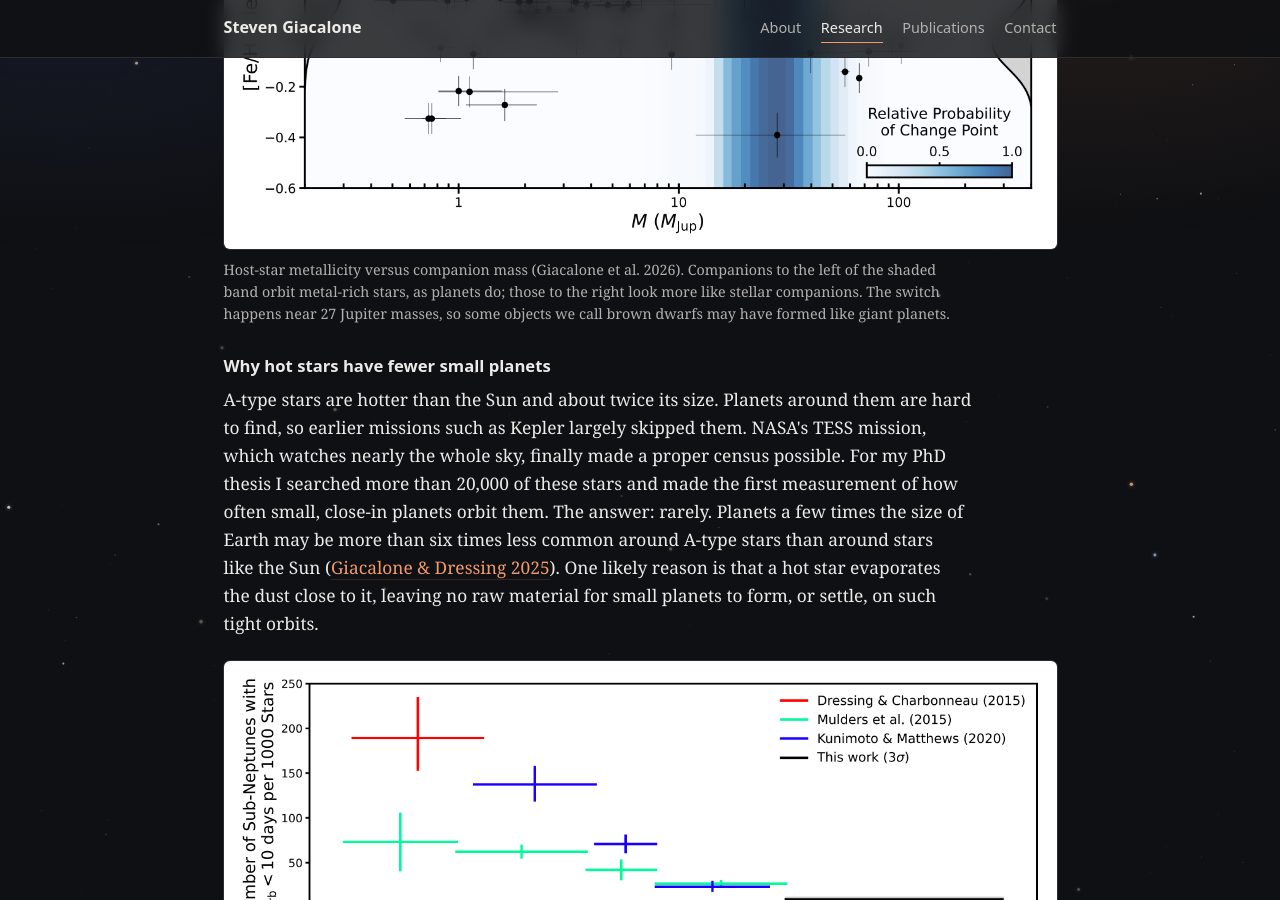
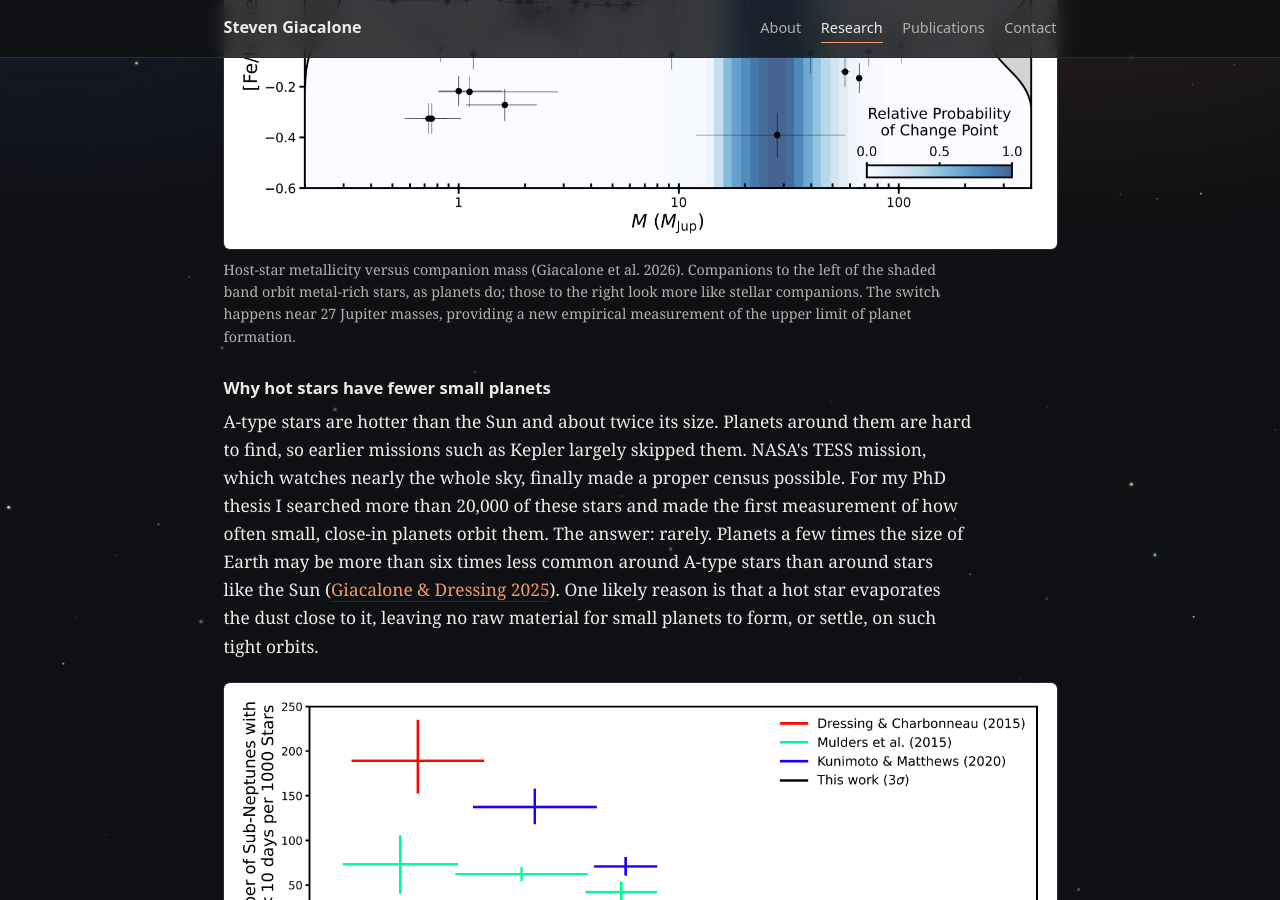
Before and after one commit to stevengiacalone/stevengiacalone.github.io, a Jekyll site: the page built from research/demographics.html, in a window 1280 px wide and 900 px high, scrolled down 988 px. Built offline with Jekyll 4.4.1, drawn with Linux system fonts in a browser that asks for light colours.

Commit message:
Update metallicity figure caption
Co-Authored-By: Claude Opus 5.5 <noreply@anthropic.com>
Claude-Session: https://claude.ai/code/session_01RapRmGYcJxYnG7hBfRrCXQ

```diff
--- a/research/demographics.html
+++ b/research/demographics.html
@@ -32,7 +32,7 @@ description: "Population-level statistics of planets and brown dwarfs: the giant
 </p>
 <figure class="fig">
   <img src="{{ pdf }}fig2.png" loading="lazy" alt="Host-star metallicity versus companion mass.">
-  <figcaption>Host-star metallicity versus companion mass (Giacalone et al. 2026). Companions to the left of the shaded band orbit metal-rich stars, as planets do; those to the right look more like stellar companions. The switch happens near 27 Jupiter masses, so some objects we call brown dwarfs may have formed like giant planets.</figcaption>
+  <figcaption>Host-star metallicity versus companion mass (Giacalone et al. 2026). Companions to the left of the shaded band orbit metal-rich stars, as planets do; those to the right look more like stellar companions. The switch happens near 27 Jupiter masses, providing a new empirical measurement of the upper limit of planet formation.</figcaption>
 </figure>
 
 <h3>Why hot stars have fewer small planets</h3>
```
